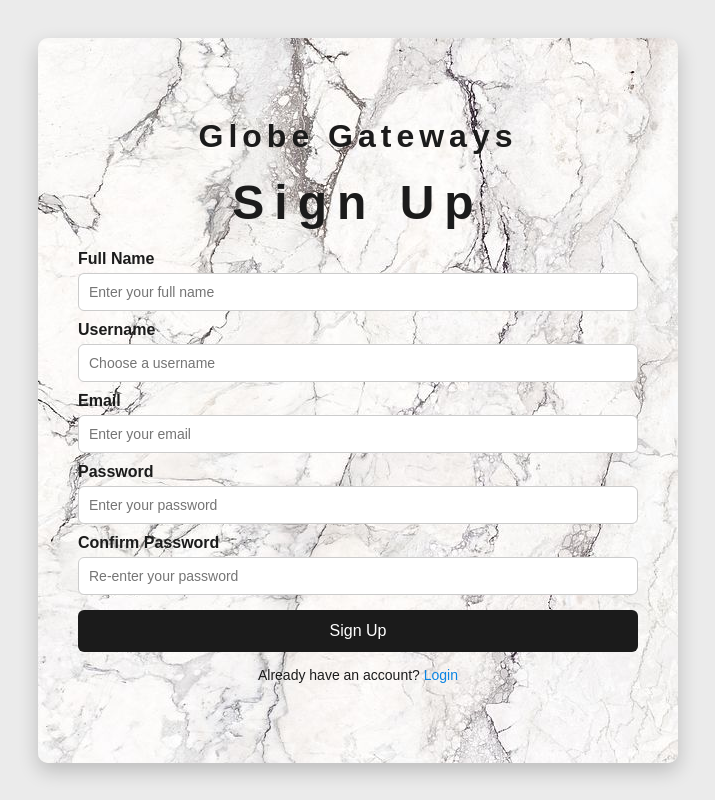
After one commit to Bantyn/www.globe-gateways-php.com, a PHP site: page /page/signup.php in a window 1280 px wide. The commit adds this page. Shown: the whole page, without its empty margins (282-997 px from the left). Run offline with PHP 8.4, Linux system fonts and the light colour scheme.

Commit message:
Sign Up done with database

```diff
--- /dev/null
+++ b/assets/css/login.style.css
@@ -0,0 +1,213 @@
+@font-face {
+    font-family: 'Roashe Personal Use Only';
+    src: url('../fonts/Idealist\ Models.otf') format('truetype');
+}
+@import url('https://fonts.googleapis.com/css2?family=Poppins:wght@100;200;300;400;500;600;700;800;900&display=swap');
+
+:root {
+    --bg1-color: #EBEBEB;
+    --bg2-color: #C7C2BC;
+    --bg3-color: #7C806F;
+
+    --black-color: #1B1B1B;
+    --white-color: #EBEBEB;
+
+    --main-title-font: 'Dolce Gargia', sans-serif;
+    --sub-heading-font: 'Roashe Personal Use Only', sans-serif;
+    --small-heading-font: 'Gilzen', sans-serif;
+}
+
+* {
+    margin: 0;
+    padding: 0;
+    box-sizing: border-box;
+    color: var(--black-color);
+    text-decoration: none;
+    list-style: none;
+}
+
+html, body {
+    height: 100%;
+    background: var(--bg1-color);
+}
+
+body {
+    display: flex;
+    justify-content: center;
+    align-items: center;
+    flex-direction: column;
+    margin: 0;
+}
+
+.login-container {
+    padding: 5rem 40px;
+    border-radius: 10px;
+    box-shadow: 0 8px 20px rgba(0, 0, 0, 0.2);
+    width: 50%;
+    animation: fadeIn 0.8s ease-in-out;
+    font-family: "Poppins", sans-serif;
+    background-image: url('../img/login-bg.png');
+
+}
+
+@keyframes fadeIn {
+    from { opacity: 0; transform: translateY(-20px); }
+    to { opacity: 1; transform: translateY(0); }
+}
+
+.login-container img {
+    display: block;
+    margin: 0 auto 15px;
+    max-width: 100px;
+}
+
+.login-container h1 {
+    text-align: center;
+    margin-bottom: 20px;
+    color: var(--black-color);
+}
+.brand-logo {
+    font-family: var(--main-title-font);
+    letter-spacing: 5px;
+}
+
+.error-message {
+    background: #ffcccc;
+    color: #900;
+    padding: 10px;
+    border-radius: 5px;
+    margin-bottom: 15px;
+    display: none;
+}
+
+label {
+    font-weight: bold;
+    display: block;
+    margin: 10px 0 5px;
+}
+.login-title{
+    letter-spacing: 10px;
+    font-family: var(--small-heading-font);
+    font-size: 3em;
+}
+
+input[type="text"],
+input[type="email"],
+input[type="password"] {
+    width: 100%;
+    padding: 10px;
+    border: 1px solid #ccc;
+    border-radius: 6px;
+    font-size: 14px;
+    box-sizing: border-box;
+}
+
+.checkbox-group {
+    margin: 10px 0;
+    display: flex;
+    justify-content: space-between;
+    font-size: 14px;
+    flex-wrap: wrap;
+}
+
+input[type="submit"] {
+    width: 100%;
+    background: var(--black-color);
+    color: #fff;
+    border: none;
+    padding: 12px;
+    font-size: 16px;
+    border-radius: 6px;
+    cursor: pointer;
+    margin-top: 15px;
+    transition-duration: .8s;
+}
+
+input[type="submit"]:hover {
+    background: #979ea5;
+    transition-duration: 0.5s;
+    border: 1px solid var(--black-color);
+    color: var(--black-color);
+}
+
+.login-container p {
+    text-align: center;
+    margin-top: 15px;
+    font-size: 14px;
+}
+
+.login-container a {
+    color: #0984e3;
+    text-decoration: none;
+}
+
+.login-container a:hover {
+    text-decoration: underline;
+}
+
+.social-login {
+    margin-top: 20px;
+}
+
+.social-btn {
+    display: block;
+    text-align: center;
+    padding: 10px;
+    border-radius: 5px;
+    margin-bottom: 10px;
+    color: #fff;
+    text-decoration: none;
+}
+
+.google-btn { background: #db4437; }
+.facebook-btn { background: #3b5998; }
+.social-btn:hover { opacity: 0.9; }
+
+/* ---------------- Responsive ---------------- */
+@media (max-width: 1024px) {
+    .login-container {
+        width: 70%;
+        padding: 4rem 30px;
+    }
+}
+
+@media (max-width: 768px) {
+    .login-container {
+        width: 85%;
+        padding: 3rem 25px;
+    }
+    .login-container h1 {
+        font-size: 1.8rem;
+    }
+    input[type="submit"] {
+        font-size: 15px;
+    }
+}
+
+@media (max-width: 480px) {
+    body {
+        align-items: flex-start;
+        padding-top: 30px;
+    }
+    .login-container {
+        width: 95%;
+        padding: 2rem 20px;
+    }
+    .login-container h1 {
+        font-size: 1.5rem;
+    }
+    input[type="text"],
+    input[type="password"] {
+        font-size: 13px;
+        padding: 8px;
+    }
+    input[type="submit"] {
+        padding: 10px;
+        font-size: 14px;
+    }
+    .checkbox-group {
+        flex-direction: column;
+        align-items: flex-start;
+        gap: 5px;
+    }
+}
--- /dev/null
+++ b/client/page/signup.php
@@ -0,0 +1,91 @@
+<?php
+include '../../database/config.php';
+if(isset($_POST['submit'])){
+       $name = $_POST['fullname'];
+       $username = $_POST['username'];
+       $email = $_POST['email'];
+       $password = $_POST['password'];
+       $confirm_password = $_POST['confirm_password'];
+
+       if(empty($name) || empty($username) || empty($email) || empty($password) || empty($confirm_password)){
+           echo "<script>alert('Please fill in all required fields');</script>";
+       } elseif ($password !== $confirm_password) {
+           echo "<script>alert('Passwords do not match');</script>";
+       } else {
+           $query = "INSERT INTO users (full_name, username, email, password) VALUES ('$name', '$username', '$email', '$password')";
+           $result = mysqli_query($conn, $query);
+              if($result){
+               echo "<script>alert('Registration successful!')</script>";
+               header("Location: login.php");
+               exit();
+              } else {
+                      $error = mysqli_error($conn);
+                     echo "<script>alert($error)</script>";
+              }
+       }
+       header("Location: login.php");
+       exit();
+
+}
+?>
+
+<!DOCTYPE html>
+<html lang="en">
+<head>
+<meta charset="UTF-8">
+<meta name="viewport" content="width=device-width, initial-scale=1.0">
+<title>Sign Up - Globe Gateways</title>
+<link rel="stylesheet" href="../../assets/css/login.style.css">
+</head>
+<body>
+
+<div class="login-container">
+    <!-- Logo -->
+    <h1 class="brand-logo">Globe Gateways</h1>
+
+    <h1 class="login-title">Sign Up</h1>
+
+    <!-- Error Message -->
+    <div class="error-message">Please fill in all required fields</div>
+
+    <form method="POST" class="login-form">
+
+        <!-- Full Name -->
+        <label for="fullname" class="form-label">Full Name</label>
+        <input type="text" id="fullname" name="fullname"
+               class="form-input fullname-input"
+               placeholder="Enter your full name" required>
+
+        <!-- Username -->
+        <label for="username" class="form-label">Username</label>
+        <input type="text" id="username" name="username"
+               class="form-input username-input"
+               placeholder="Choose a username" required>
+
+        <!-- Email -->
+        <label for="email" class="form-label">Email</label>
+        <input type="email" id="email" name="email"
+               class="form-input email-input"
+               placeholder="Enter your email" required>
+
+        <!-- Password -->
+        <label for="password" class="form-label">Password</label>
+        <input type="password" id="password" name="password"
+               class="form-input password-input"
+               placeholder="Enter your password" required>
+
+        <!-- Confirm Password -->
+        <label for="confirm-password" class="form-label">Confirm Password</label>
+        <input type="password" id="confirm-password" name="confirm_password"
+               class="form-input confirm-password-input"
+               placeholder="Re-enter your password" required>
+
+        <!-- Submit -->
+        <input name="submit" type="submit" value="Sign Up" class="btn btn-submit">
+    </form>
+
+    <p>Already have an account? <a href="login.php">Login</a></p>
+</div>
+
+</body>
+</html>
--- /dev/null
+++ b/database/config.php
@@ -0,0 +1,10 @@
+<?php
+    $host = "localhost";
+    $user = "root";
+    $password = "";
+    $database = "globe-gateways";
+    $conn = mysqli_connect($host, $user, $password, $database);
+    if (!$conn) {
+        die("Connection failed: " . mysqli_connect_error());
+    }
+?>
```
Also changed, not shown: assets/css/main.style.css (+39 -10 lines), client/index.php (+33 -2 lines), client/page/login.php (+70 -2 lines), components/navbar.php (+9 -1 lines), database/admin.sql (added, +51 -0 lines), assets/img/login-bg.png (added), 1 other file.
